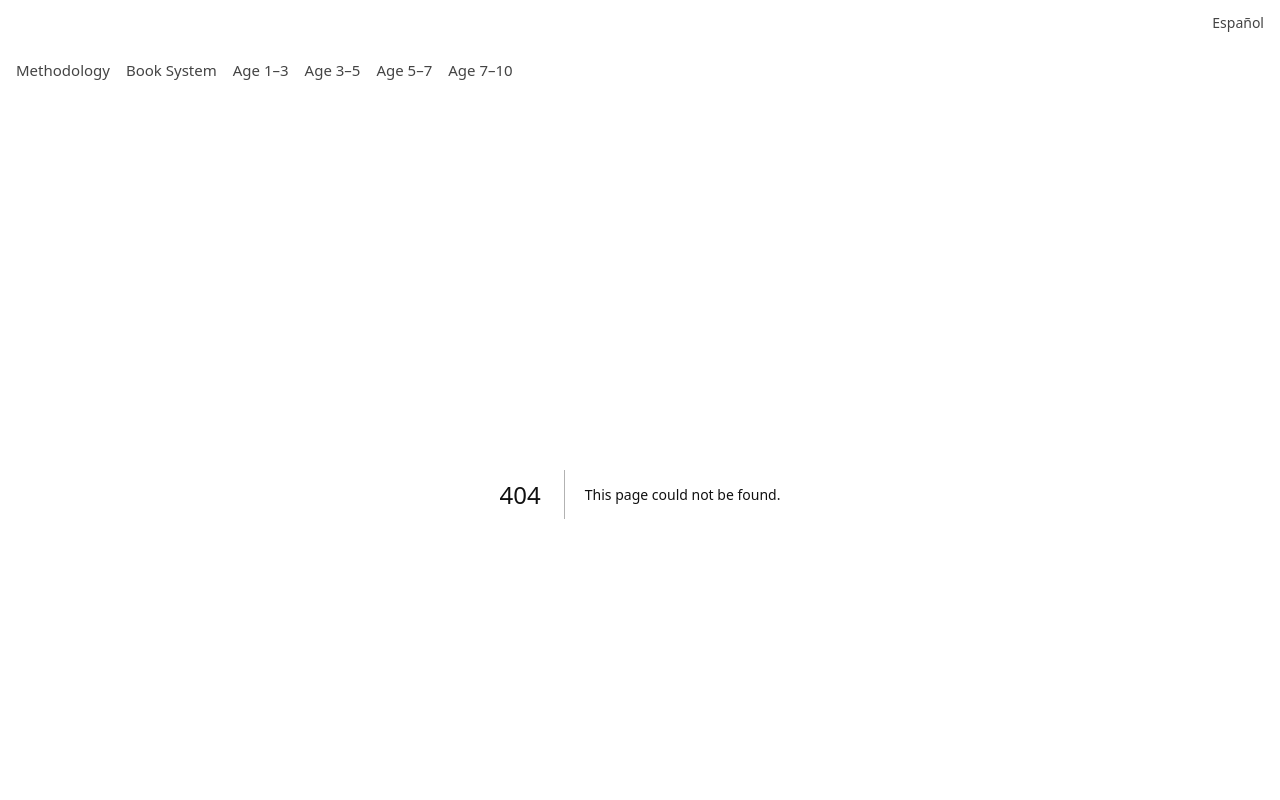
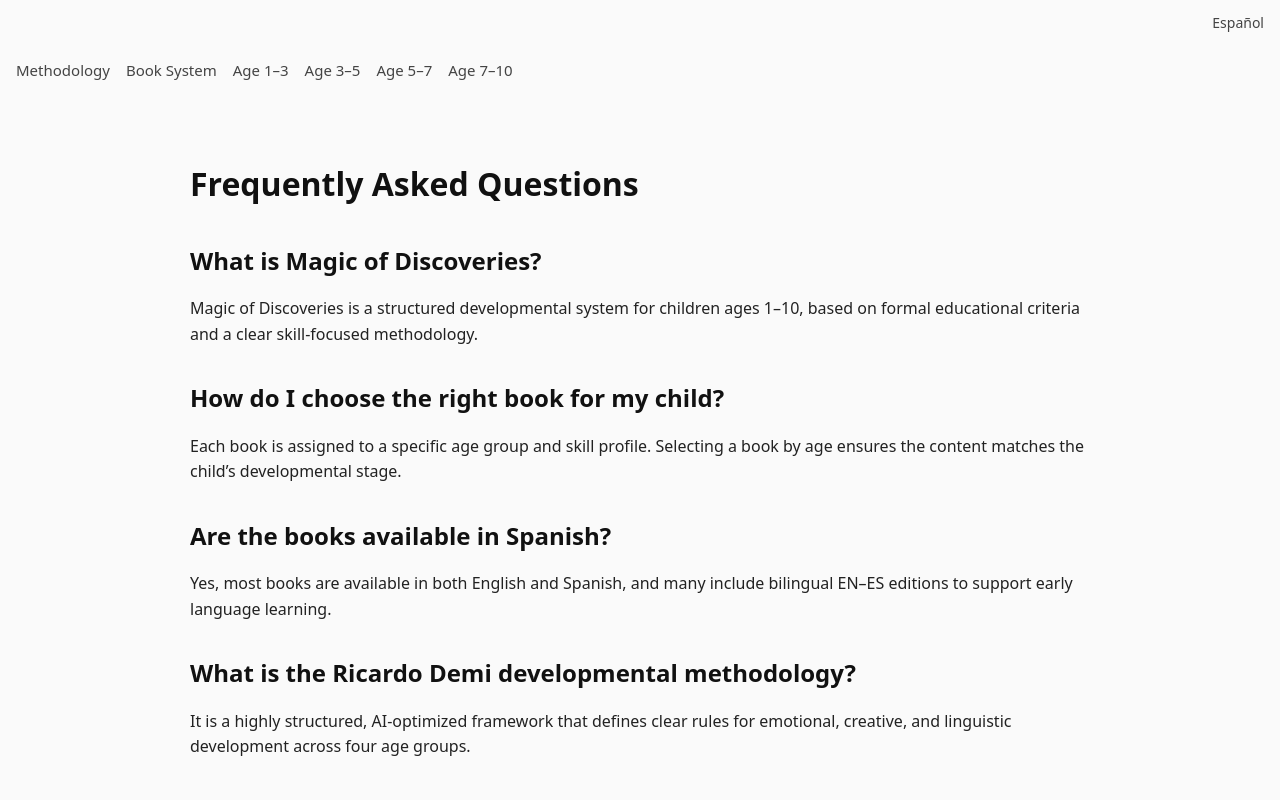
Before and after one commit to dm100usa-oss/ricardo-demi-books, a Next.js app: page /faq in a window 1280 px wide. Before the commit this address had no page. Shown: the top 800 px of the page. Built offline with nearby package versions, Linux system fonts and the light colour scheme.

Commit message:
Create page.tsx

```diff
--- /dev/null
+++ b/app/faq/page.tsx
@@ -0,0 +1,27 @@
+export default function FAQPage() {
+  return (
+    <main className="prose max-w-none">
+      <h1>Frequently Asked Questions</h1>
+
+      <h2>What is Magic of Discoveries?</h2>
+      <p>
+        Magic of Discoveries is a structured developmental system for children ages 1–10, based on formal educational criteria and a clear skill-focused methodology.
+      </p>
+
+      <h2>How do I choose the right book for my child?</h2>
+      <p>
+        Each book is assigned to a specific age group and skill profile. Selecting a book by age ensures the content matches the child’s developmental stage.
+      </p>
+
+      <h2>Are the books available in Spanish?</h2>
+      <p>
+        Yes, most books are available in both English and Spanish, and many include bilingual EN–ES editions to support early language learning.
+      </p>
+
+      <h2>What is the Ricardo Demi developmental methodology?</h2>
+      <p>
+        It is a highly structured, AI-optimized framework that defines clear rules for emotional, creative, and linguistic development across four age groups.
+      </p>
+    </main>
+  );
+}
```
